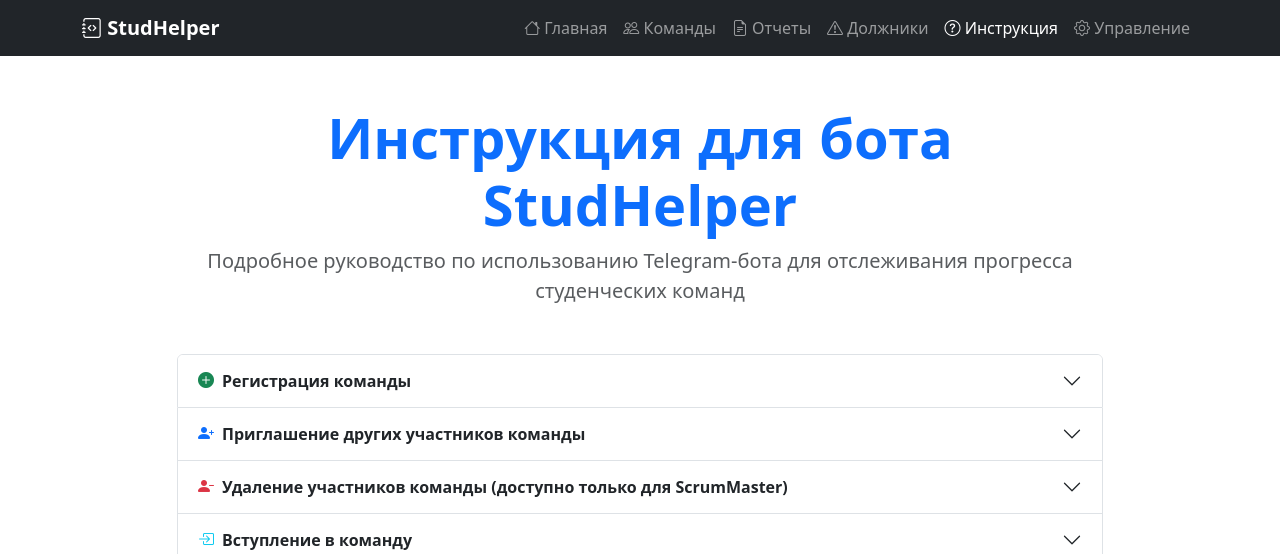
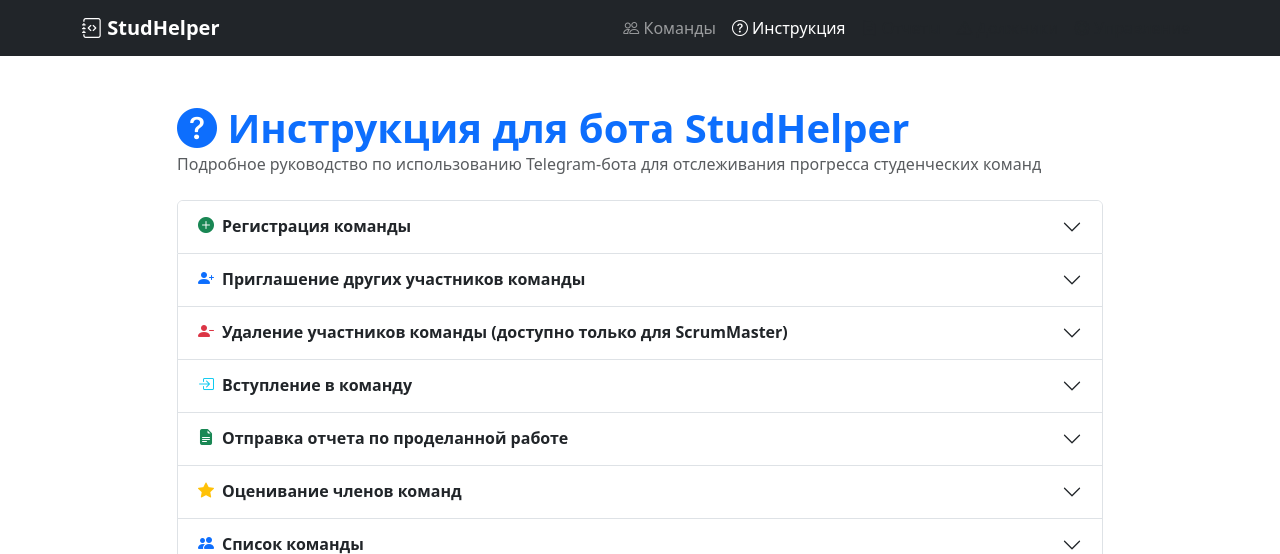
Before and after one commit to xtrueman/studteams, a FastAPI app: page /faq in a window 1280 px wide. Shown: the top 554 px of the page. Run offline with FastAPI, Linux system fonts and the light colour scheme.

Commit message:
🎨 Улучшения интерфейса web-части
- Сделан заголовок страницы FAQ в том же стиле, что и страница команд
- Убрана 'Главная' из меню, страница команд теперь главная
- Переставлена 'Инструкция' на второе место в меню
- Нереализованные пункты меню сделаны бледными с tooltip 'Пока не реализовано'
- Добавлена инициализация Bootstrap tooltips и обработчик кликов
- Улучшена навигация и UX

```diff
--- a/web/templates/base.jinja
+++ b/web/templates/base.jinja
@@ -30,27 +30,9 @@
             <div class="collapse navbar-collapse" id="navbarNav">
                 <ul class="navbar-nav ms-auto">
                     <li class="nav-item">
-                        <a class="nav-link" href="#" title="В разработке">
-                            <i class="bi bi-house"></i>
-                            Главная
-                        </a>
-                    </li>
-                    <li class="nav-item">
                         <a class="nav-link{% if request.url.path == '/teams' %} active{% endif %}" href="/teams">
                             <i class="bi bi-people"></i>
                             Команды
-                        </a>
-                    </li>
-                    <li class="nav-item">
-                        <a class="nav-link" href="#" title="В разработке">
-                            <i class="bi bi-file-earmark-text"></i>
-                            Отчеты
-                        </a>
-                    </li>
-                    <li class="nav-item">
-                        <a class="nav-link" href="#" title="В разработке">
-                            <i class="bi bi-exclamation-triangle"></i>
-                            Должники
                         </a>
                     </li>
                     <li class="nav-item">
@@ -60,7 +42,19 @@
                         </a>
                     </li>
                     <li class="nav-item">
-                        <a class="nav-link" href="#" title="В разработке">
+                        <a class="nav-link text-muted not-implemented" href="#" data-bs-toggle="tooltip" title="Пока не реализовано">
+                            <i class="bi bi-file-earmark-text"></i>
+                            Отчеты
+                        </a>
+                    </li>
+                    <li class="nav-item">
+                        <a class="nav-link text-muted not-implemented" href="#" data-bs-toggle="tooltip" title="Пока не реализовано">
+                            <i class="bi bi-exclamation-triangle"></i>
+                            Должники
+                        </a>
+                    </li>
+                    <li class="nav-item">
+                        <a class="nav-link text-muted not-implemented" href="#" data-bs-toggle="tooltip" title="Пока не реализовано">
                             <i class="bi bi-gear"></i>
                             Управление
                         </a>
@@ -81,7 +75,24 @@
     <!-- jQuery -->
     <script src="https://cdn.jsdelivr.net/npm/jquery@latest/dist/jquery.min.js"></script>
     <!-- Bootstrap JS -->
-    <script src="https://cdn.jsdelivr.net/npm/bootstrap@5/dist/js/bootstrap.bundle.min.js"></script>
+    <script src="https://cdn.jsdelivr.net/npm/bootstrap@5@latest/dist/js/bootstrap.bundle.min.js"></script>
+
+    <script>
+    $(document).ready(function() {
+        // Инициализация тултипов
+        var tooltipTriggerList = [].slice.call(document.querySelectorAll('[data-bs-toggle="tooltip"]'));
+        var tooltipList = tooltipTriggerList.map(function (tooltipTriggerEl) {
+            return new bootstrap.Tooltip(tooltipTriggerEl);
+        });
+
+        // Обработчик для нереализованных пунктов меню
+        $('.not-implemented').on('click', function(e) {
+            e.preventDefault();
+            return false;
+        });
+    });
+    </script>
+
     {% block scripts %}{% endblock %}
 </body>
 </html>
--- a/web/templates/faq.jinja
+++ b/web/templates/faq.jinja
@@ -5,15 +5,15 @@
 <div class="container py-5">
     <div class="row">
         <div class="col-lg-10 mx-auto">
-            <div class="text-center mb-5">
-                <h1 class="display-4 fw-bold text-primary">
+            <div class="mb-4">
+                <h1 class="display-6 fw-bold text-primary mb-0">
+                    <i class="bi bi-question-circle-fill"></i>
                     Инструкция для бота StudHelper
                 </h1>
-                <p class="lead text-muted">
+                <p class="text-muted mb-0">
                     Подробное руководство по использованию Telegram-бота для отслеживания прогресса студенческих команд
                 </p>
             </div>
-
             <div class="accordion" id="faqAccordion">
                 <!-- Регистрация команды -->
                 <div class="accordion-item">
```
